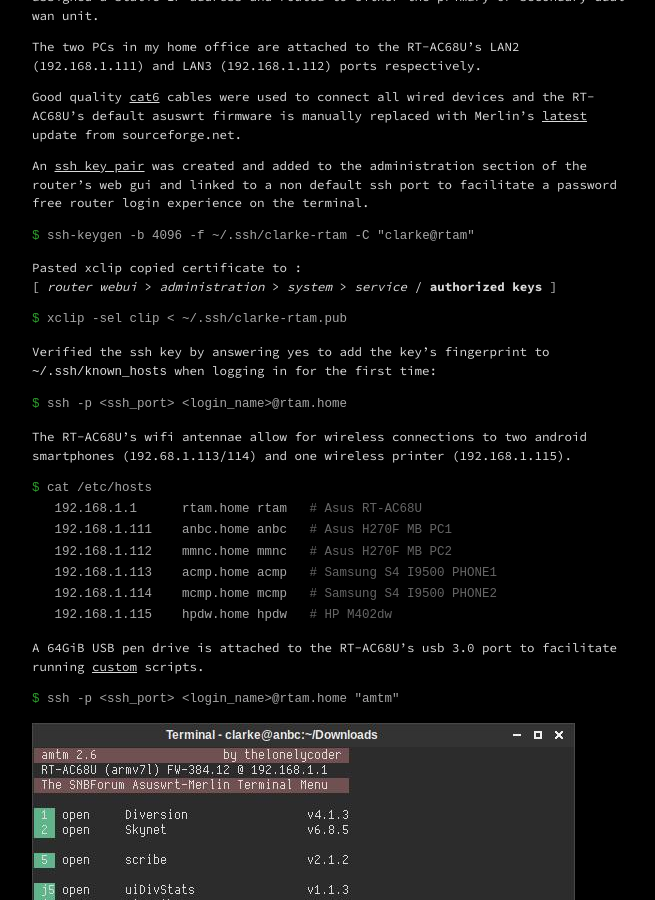
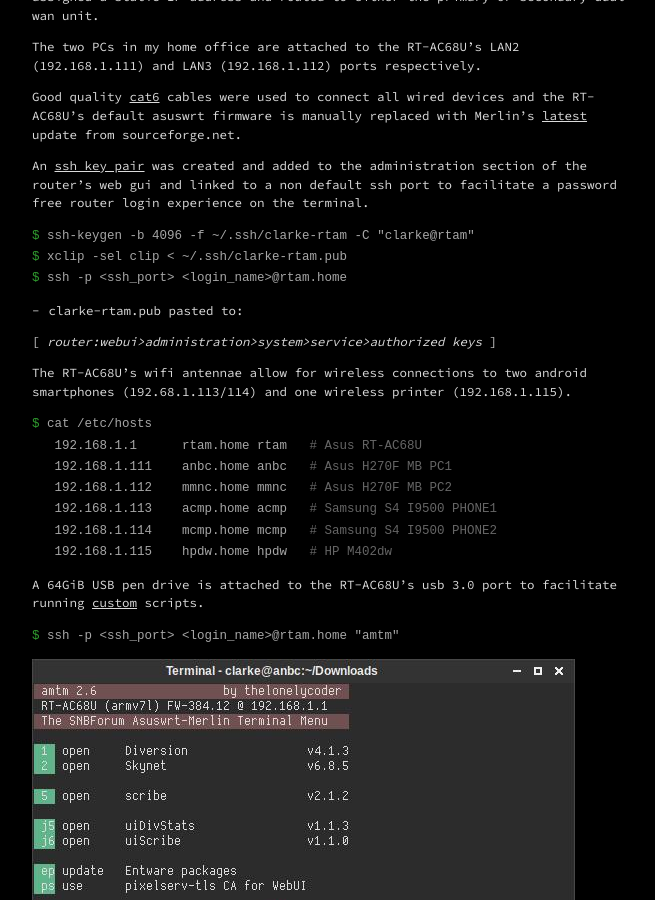
Before and after one commit to calumngimhk/calumngimhk.github.io, a Jekyll site: the page built from _posts/2019-07-18-router-first-line-of-defence.md, in a window 1280 px wide and 900 px high, scrolled down 1131 px. Shown: the whole window, without its empty margins (308-963 px from the left). Built offline with Jekyll 4.4.1, drawn with Linux system fonts in a browser that asks for light colours.

Commit message:
1563931027

````diff
--- a/_posts/2019-07-18-router-first-line-of-defence.md
+++ b/_posts/2019-07-18-router-first-line-of-defence.md
@@ -69,28 +69,15 @@ An [ssh key pair](https://wiki.archlinux.org/index.php/SSH_keys#Generating_an_SS
 
 ```bash
 $ ssh-keygen -b 4096 -f ~/.ssh/clarke-rtam -C "clarke@rtam"
+$ xclip -sel clip < ~/.ssh/clarke-rtam.pub
+$ ssh -p <ssh_port> <login_name>@rtam.home
 ```
+
+* clarke-rtam.pub pasted to:
 
 >
 
-Pasted xclip copied certificate to :
-[ *router webui* > *administration* > *system* > *service* / **authorized keys** ]
-
->
-
-```bash
-$ xclip -sel clip < ~/.ssh/clarke-rtam.pub
-```
-
->
-
-Verified the ssh key by answering yes to add the key's fingerprint to ```~/.ssh/known_hosts``` when logging in for the first time:
-
->
-
-```bash
-$ ssh -p <ssh_port> <login_name>@rtam.home
-```
+   [ *router:webui>administration>system>service>authorized keys* ]
 
 >
 
````
